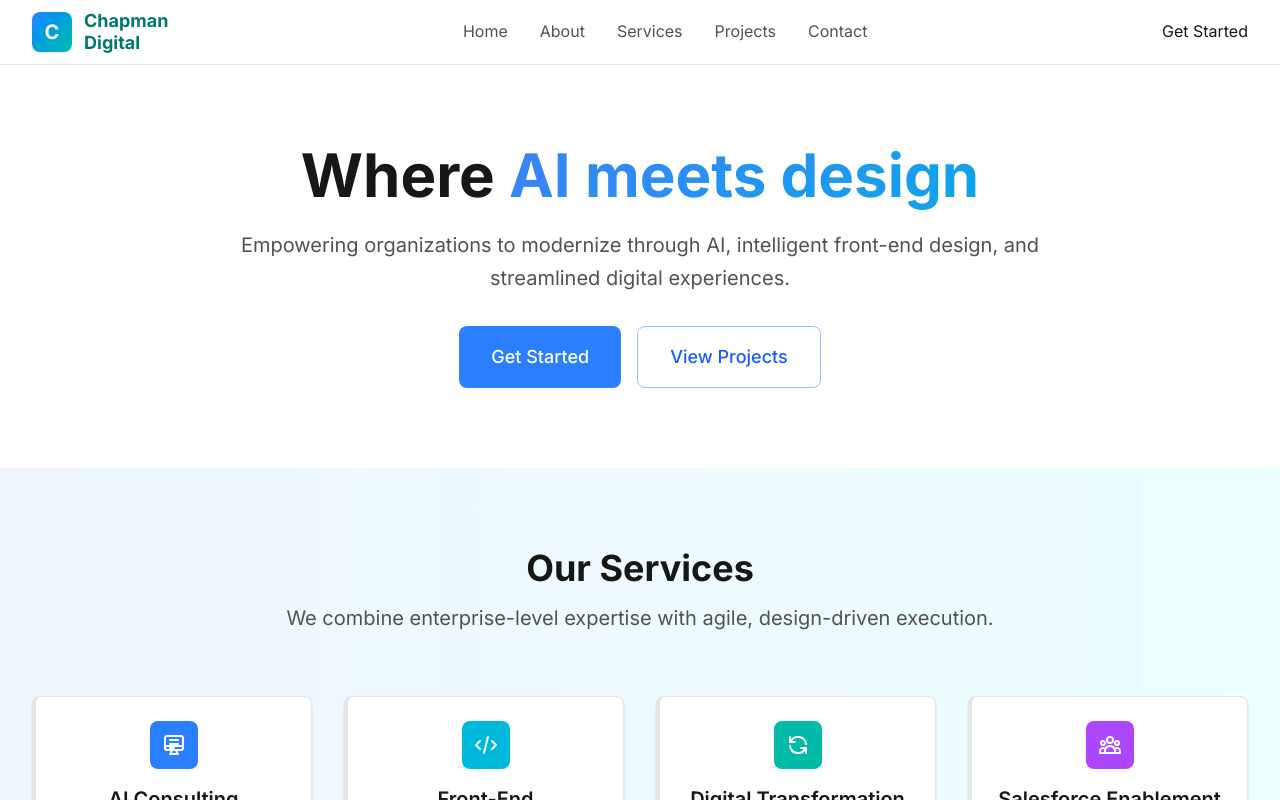
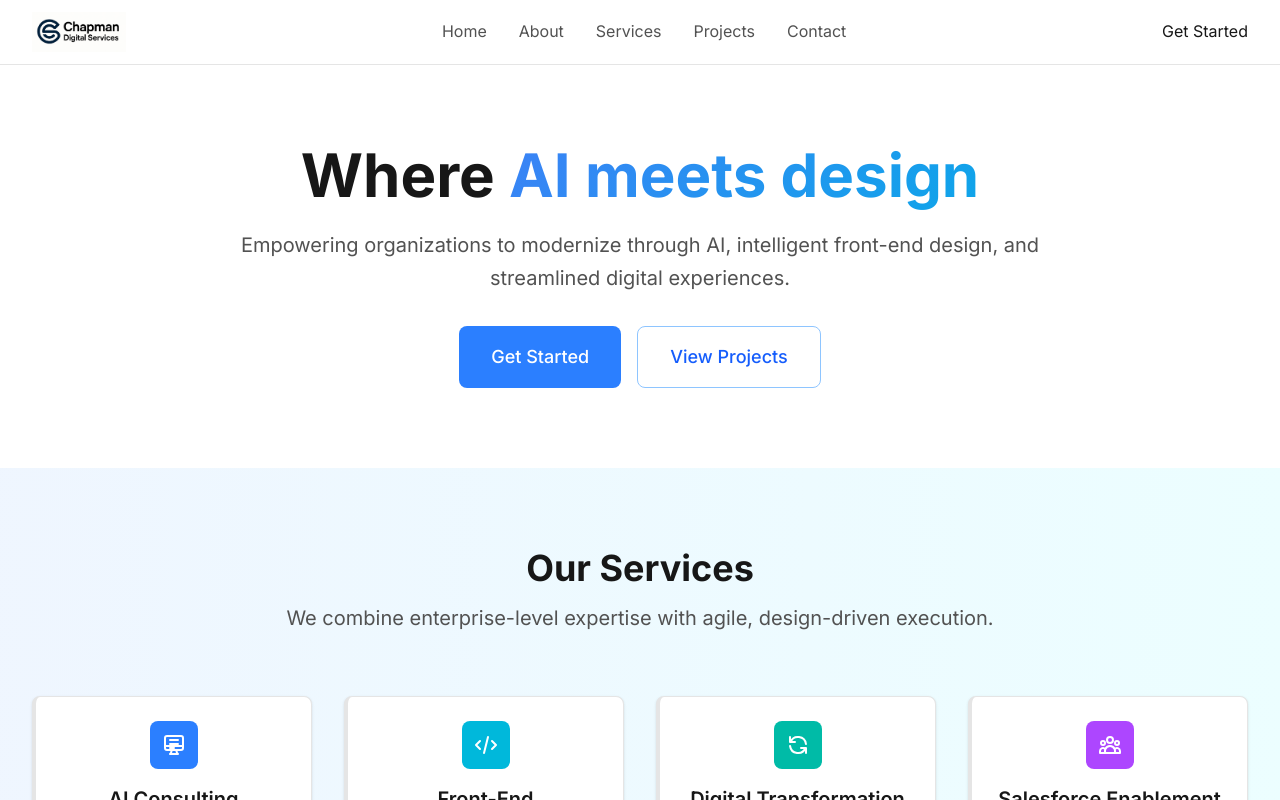
Before and after one commit to GregoryChapman/chapman-digital-website-, a Next.js app: page / in a window 1280 px wide. Shown: the top 800 px of the page. Built offline with nearby package versions, Linux system fonts and the light colour scheme.

Commit message:
Update Header to use actual logo image

```diff
--- a/src/components/Header.tsx
+++ b/src/components/Header.tsx
@@ -11,14 +11,12 @@ export default function Header() {
       <div className="max-w-7xl mx-auto px-4 sm:px-6 lg:px-8">
         <div className="flex justify-between items-center h-16">
           {/* Logo */}
-          <Link href="/" className="flex items-center space-x-3">
-            <div className="w-10 h-10 bg-gradient-to-br from-blue-500 to-teal-500 rounded-lg flex items-center justify-center shadow-sm">
-              <span className="text-white font-bold text-xl">C</span>
-            </div>
-            <div className="flex flex-col">
-              <span className="text-lg font-bold text-teal-700 leading-tight">Chapman</span>
-              <span className="text-lg font-bold text-teal-700 leading-tight">Digital</span>
-            </div>
+          <Link href="/" className="flex items-center">
+            <img
+              src="/images/chapman-digital-logo.png"
+              alt="Chapman Digital Logo"
+              className="h-10 w-auto"
+            />
           </Link>
 
           {/* Desktop Navigation */}
```
